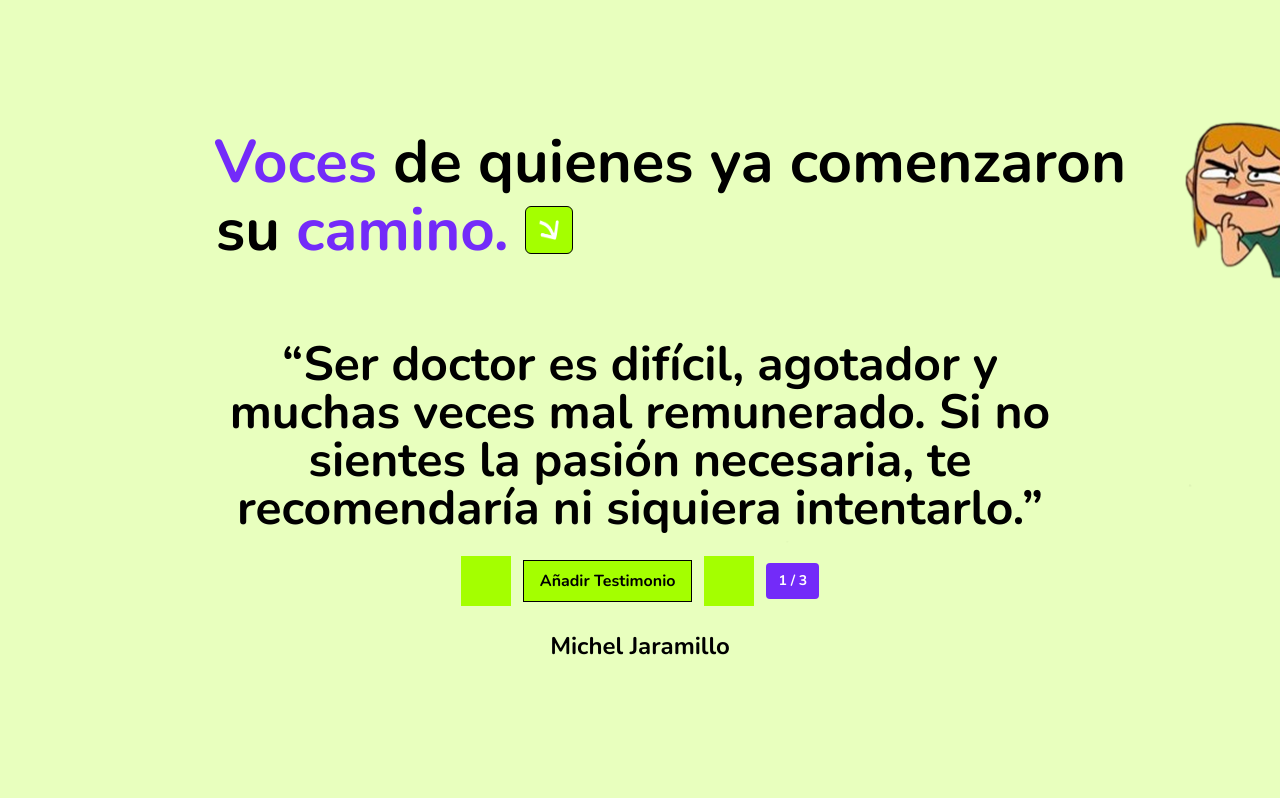
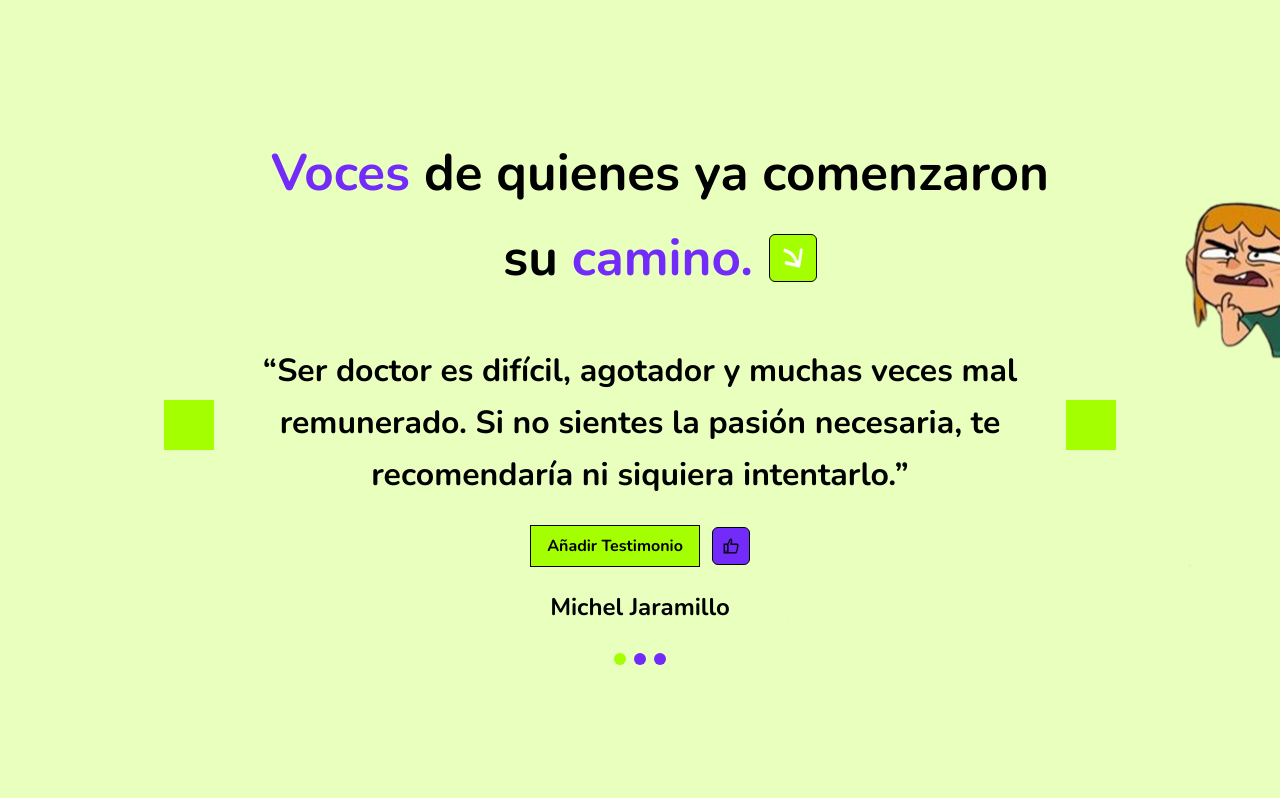
Before and after one commit to Juan-Lozano-M/GODPROYECTO, a React (Vite) app: page / in a window 1280 px wide. Shown: the part 1560-2358 px from the top of the page. Built offline with nearby package versions, Linux system fonts and the light colour scheme.

Commit message:
responsive mejorado

```diff
--- a/src/componentes/Seccion2.jsx
+++ b/src/componentes/Seccion2.jsx
@@ -34,7 +34,7 @@ function Seccion2() {
   ];
 
   return (
-    <div className='bg-[#E8FFBE] h-screen xl:h-[100vh] 2xl:h-[75vh] lg:h-[75vh] flex flex-col items-center justify-center xl:mt-[2rem] p-5'>
+    <div className='bg-[#E8FFBE] sm-height:mt-[7rem] h-screen xl:h-[100vh] 2xl:h-[75vh] lg:h-[75vh] flex flex-col items-center justify-center xl:mt-[2rem] p-5'>
       <div
         className='w-full max-w-3xl mx-auto text-left font-bold transition-all duration-500'
         style={{
--- a/src/componentes/SeccionF.jsx
+++ b/src/componentes/SeccionF.jsx
@@ -43,7 +43,7 @@ function SeccionF() {
   return (
     <div
       id="seccionF"
-      className="bg-[#E8FFBE] xl:mt-10 xl:mb-10   font-nunito font-bold h-[80vh] overflow-hidden flex justify-center items-end"
+      className="bg-[#E8FFBE] xl:mt-10 xl:mb-10 sm-height:mt-[9rem]  font-nunito font-bold h-[80vh] overflow-hidden flex justify-center items-end"
     >
       {/* Imagen Gallina */}
       <div
--- a/src/componentes/Testimonios.jsx
+++ b/src/componentes/Testimonios.jsx
@@ -1,7 +1,7 @@
 import React, { useState } from 'react';
 import ArrowIcon from '../assets/ArrowIcon.png';
 import Fisgona from '../assets/Fisgona.png';
-import LikeIcon from '../assets/Like.png';  // Importa la imagen
+import Like from '../assets/Like.png';
 import { motion, AnimatePresence } from 'framer-motion';
 
 const testimonios = [
@@ -22,27 +22,27 @@ const testimonios = [
 function Tes() {
   const [index, setIndex] = useState(0);
 
-  const siguiente = () => {
-    setIndex((prev) => (prev + 1) % testimonios.length);
+  const añadirTestimonio = () => {
+    // Aquí puedes agregar funcionalidad si quieres, por ahora está vacía.
   };
 
   return (
-    <div className='bg-[#E8FFBE] xl:mt-10 xl:mb-10 h-screen xl:h-[100vh] 2xl:h-[75vh] lg:h-[75vh] flex flex-col items-center justify-center p-5 relative overflow-hidden'>
+    <div className='bg-[#E8FFBE] xl:mt-2 xl:mb-2 h-screen sm-height:[100vh] sm-height:mt-[7rem] xl:h-[90vh] 2xl:h-[75vh] lg:h-[75vh] flex flex-col items-center justify-center p-5 relative overflow-hidden'>
 
       {/* Imagen Fisgona en la esquina superior derecha */}
       <img
         src={Fisgona}
         alt="Fisgona"
-        className="absolute top-8 right-0 w-24 md:w-28 lg:w-32 xl:w-[600px]"
+        className="absolute top-[9rem] right-0 w-24 md:w-28 lg:w-32 xl:w-[600px]"
       />
 
       {/* Título */}
-      <div className='w-full max-w-5xl xl:ml-10 lg:mt-20 lg:text-6xl font-bold text-6xl md:text-4xl pl-4 md:pl-5'>
-        <h2 className='text-center'>
+      <div className='w-full max-w-5xl xl:ml-10 lg:mt-20 text-center'>
+        <h2 className='font-bold text-[2.4rem] md:text-[2.8rem] lg:text-[3.2rem] '>
           <span className='text-[#732BF9]'>Voces</span> de quienes ya comenzaron
         </h2>
-        <div className="flex items-center gap-4 relative mt-2 justify-start">
-          <h2 className='no-underline z-10 xl:ml-12 text-left'>
+        <div className="flex items-center text-[2.4rem] md:text-[2.8rem] lg:text-[3.2rem]  gap-4 relative mt-2 justify-center">
+          <h2 className='no-underline z-10 text-left'>
             su <span className='text-[#732BF9]'>camino.</span>
           </h2>
           <div className="relative w-12 h-12">
@@ -54,7 +54,14 @@ function Tes() {
       </div>
 
       {/* Carrusel de testimonios */}
-      <div className="mt-20 w-full max-w-4xl h-[500px] text-center px-6 relative">
+      <div className="mt-12 w-full max-w-4xl h-[500px] text-center px-6 relative">
+
+        {/* Cuadro izquierdo */}
+        <div className="absolute -left-7 top-[5rem] transform -translate-y-1/2 border-2 border-[#A4FF00] bg-[#A4FF00] w-[50px] h-[50px]"></div>
+
+        {/* Cuadro derecho */}
+        <div className="absolute -right-7 top-[5rem] transform -translate-y-1/2 border-2 border-[#A4FF00] bg-[#A4FF00] w-[50px] h-[50px]"></div>
+
         <AnimatePresence mode="wait">
           <motion.div
             key={index}
@@ -62,34 +69,31 @@ function Tes() {
             animate={{ x: 0, opacity: 1, scale: 1 }}
             exit={{ x: -80, opacity: 0, scale: 0.9 }}
             transition={{ duration: 0.6, bounce: 0.4, type: "spring" }}
-            className="text-black text-2xl md:text-3xl lg:text-4xl xl:text-5xl font-semibold leading-relaxed max-w-4xl mx-auto"
+            className="text-black text-[1.4rem] md:text-[1.8rem] lg:text-[2rem] font-semibold leading-relaxed max-w-4xl mx-auto"
           >
-            <p className="mb-6"> {testimonios[index].texto} </p>
+            <p className="mb-6">{testimonios[index].texto}</p>
+
             <div className="flex justify-center items-center gap-3 flex-wrap">
-              {/* Cuadro izquierdo */}
-              <div className="border-2 border-[#A4FF00] bg-[#A4FF00] w-[50px] h-[50px]"></div>
-
               <button
-                onClick={siguiente}
+                onClick={añadirTestimonio}
                 className="bg-[#A4FF00] hover:scale-105 px-4 py-2 text-base border border-black transition-transform"
               >
                 Añadir Testimonio
               </button>
 
-              {/* Cuadro derecho */}
-              <div className="border-2 border-[#A4FF00] bg-[#A4FF00] w-[50px] h-[50px]"></div>
+              {/* Botón Like */}
+              <button className="bg-[#732BF9] border border-black rounded-md p-2 hover:scale-105 transition-transform">
+                <img src={Like} alt="Like" className="w-5 h-5" />
+              </button>
+            </div>
 
-              <span className="bg-[#732BF9] text-white px-3 py-2 rounded text-sm">
-                {index + 1} / {testimonios.length}
-              </span>
-            </div>
             <p className="mt-6 font-bold text-lg md:text-xl lg:text-2xl">{testimonios[index].autor}</p>
           </motion.div>
         </AnimatePresence>
       </div>
 
       {/* Indicadores de posición */}
-      <div className="mt-6 flex gap-2">
+      <div className="xl:-mt-[12rem] sm-height:mt-0 flex gap-2">
         {testimonios.map((_, i) => (
           <div
             key={i}
```
